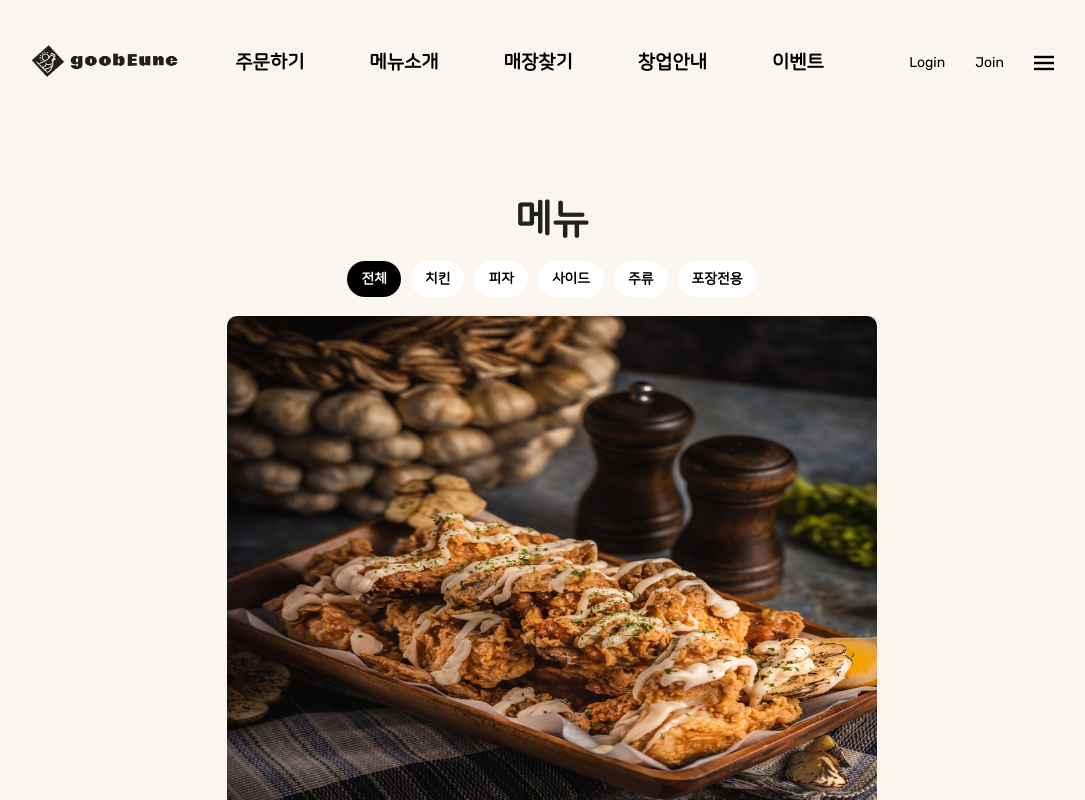
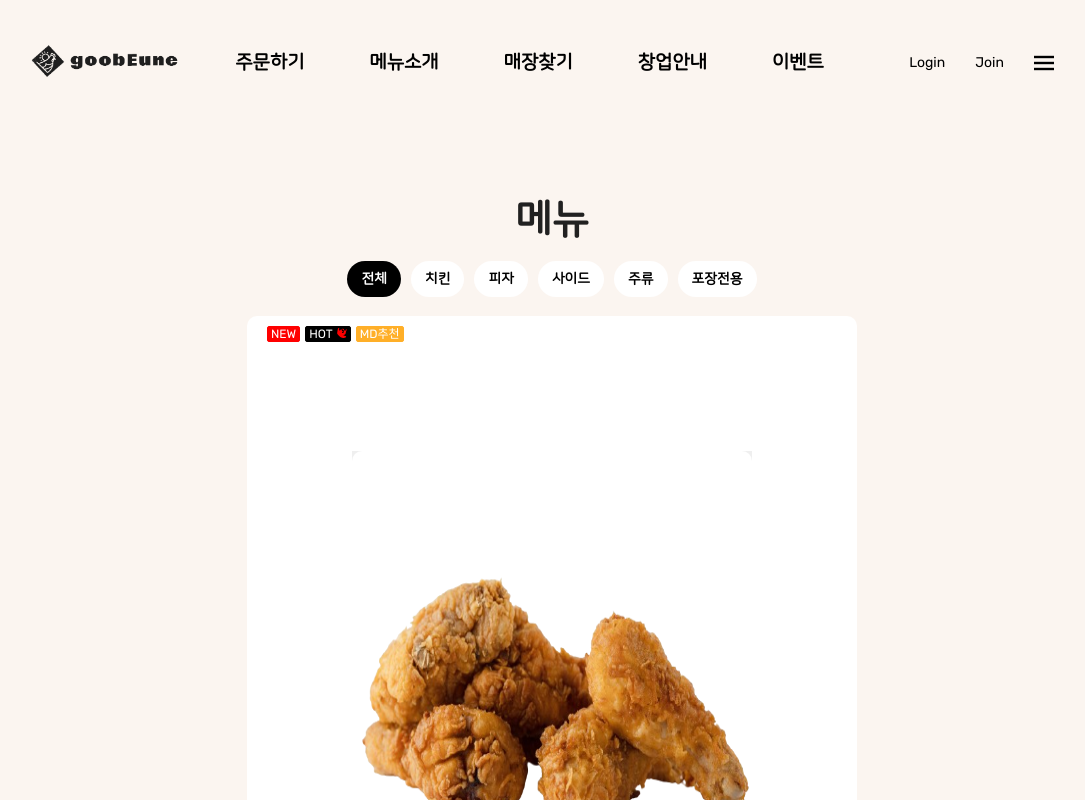
Before and after one commit to ryushin01/goobne, a React (Vite) app: page /goobne/list in a window 1280 px wide. Shown: the top 800 px of the page, without its empty margins (98-1183 px from the left). Built offline with nearby package versions, Linux system fonts and the light colour scheme.

Commit message:
QA반영

```diff
--- a/public/data/ListItemAll.json
+++ b/public/data/ListItemAll.json
@@ -2,7 +2,7 @@
   "result": [
     {
       "id": 0,
-      "image": "/goobne/images/main_chicken_01.jpg",
+      "image": "/goobne/images/testimg.png",
       "alt": "허리바사삭 곱빼기 이미지",
       "mainTitle": "허리바사삭 곱빼기",
       "category": "chicken",
@@ -13,7 +13,7 @@
     },
     {
       "id": 1,
-      "image": "../goobne/images/main_banner_02.jpg",
+      "image": "/goobne/images/testimg.png",
       "alt": "샐러드 이미지",
       "mainTitle": "샐러드",
       "category": "side",
@@ -24,7 +24,7 @@
     },
     {
       "id": 2,
-      "image": "../goobne/images/main-pizza.jpg",
+      "image": "/goobne/images/testimg.png",
       "alt": "피자 이미지",
       "mainTitle": "피자",
       "category": "pizza",
@@ -35,7 +35,7 @@
     },
     {
       "id": 3,
-      "image": "../goobne/images/main_salad.jpg",
+      "image": "/goobne/images/testimg.png",
       "alt": "샐러드2 이미지",
       "mainTitle": "샐러드2",
       "category": "side",
@@ -46,7 +46,7 @@
     },
     {
       "id": 4,
-      "image": "../goobne/images/main_banner_01.jpg",
+      "image": "/goobne/images/testimg.png",
       "alt": "닭강정 이미지",
       "mainTitle": "닭강정",
       "category": "chicken",
@@ -57,7 +57,7 @@
     },
     {
       "id": 5,
-      "image": "../goobne/images/main_beer.jpg",
+      "image": "/goobne/images/testimg.png",
       "alt": "맥주이미지",
       "mainTitle": "맥주",
       "category": "beer",
--- a/src/pages/List/List.jsx
+++ b/src/pages/List/List.jsx
@@ -141,15 +141,26 @@ const ListItemLi = styled.li`
     .emphasisContainer {
       width: 100%;
     }
+    .emphasisImgWrap {
+      position: relative;
+      display: flex;
+      background-color: white;
+      width: 100%;
+      height: 670px;
+      align-items: center;
+      justify-content: center;
+      border-radius: 10px;
+    }
     .emphasisImgInner {
-      width: 100%;
-      height: 650px;
+      width: 400px;
+      height: 400px;
     }
     .emphasisTitleInner {
       font-size: 50px;
     }
 
     .emphasisTitlePriceWrap {
+      margin-top: 40px;
       width: 100%;
     }
     .emphasisPriceInner {
@@ -159,9 +170,12 @@ const ListItemLi = styled.li`
       width: 40px;
       position: absolute;
       right: 15px;
-      top: 10px;
+      top: 40px;
     }
     .emphasisBadge {
+      position: absolute;
+      top: 0;
+      left: 20px;
       & > span {
         font-size: 20px;
       }
--- a/src/pages/List/components/ItemComponent.jsx
+++ b/src/pages/List/components/ItemComponent.jsx
@@ -65,6 +65,7 @@ const ListItem = ({
 
   return (
     <ListItemDiv className="emphasisContainer" {...props}>
+      <ImgBtnWrap className="emphasisImgWrap">
         <ImgInnerBtnButton
           className="emphasisImgInner"
           onClick={() => {
@@ -73,18 +74,12 @@ const ListItem = ({
         >
           <img src={image} alt={alt} />
         </ImgInnerBtnButton>
+      </ImgBtnWrap>
 
       <ListInfoWrapDiv>
-        <BadgeWrapDiv>
+        <BadgeWrapDiv className="emphasisBadge">
           {badge?.map((badge, index) => {
-            return (
-              <Badge
-                key={index}
-                shape={badge}
-                size="small"
-                className="emphasisBadge"
-              />
-            );
+            return <Badge key={index} shape={badge} size="small" />;
           })}
         </BadgeWrapDiv>
 
@@ -154,9 +149,19 @@ const ListInfoWrapDiv = styled.div`
     top: -15px; */ //이전방법!
   }
 `;
-const ImgInnerBtnButton = styled.button`
+
+const ImgBtnWrap = styled.div`
+  display: flex;
+  background-color: white;
   width: 300px;
   height: 300px;
+  align-items: center;
+  justify-content: center;
+  border-radius: 10px;
+`;
+const ImgInnerBtnButton = styled.button`
+  width: 200px;
+  height: 200px;
   border: none;
   cursor: pointer;
 
@@ -165,6 +170,7 @@ const ImgInnerBtnButton = styled.button`
     height: 100%;
     border-radius: 10px;
     aspect-ratio: 1/1;
+    background-color: white;
   }
 `;
 const BadgeWrapDiv = styled.div`
```
Also changed, not shown: public/images/testimg.png (added). Lines whose indentation alone changed are shown as unchanged.
